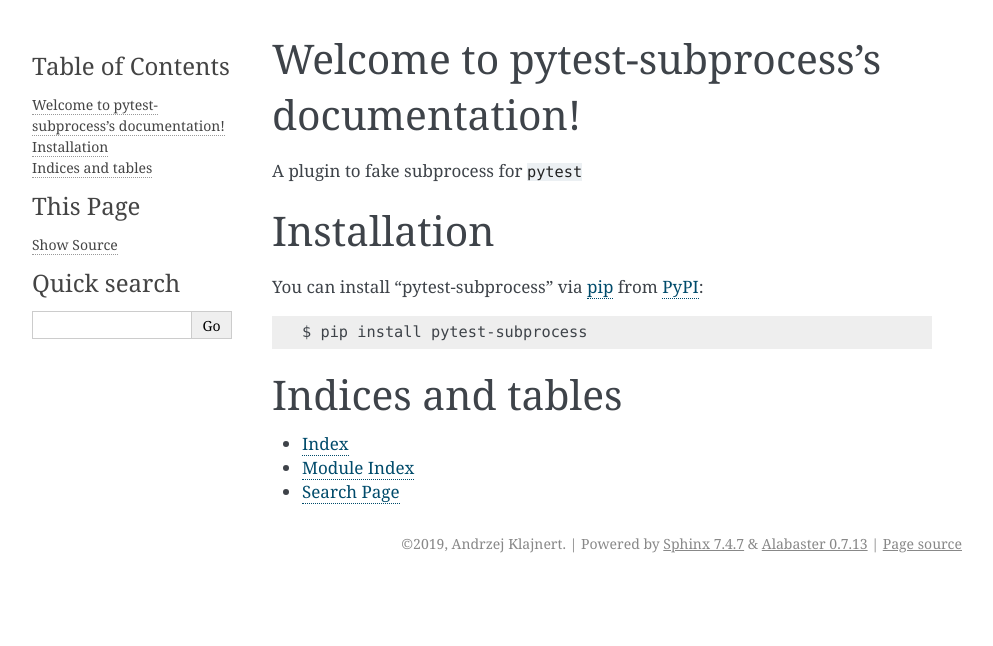
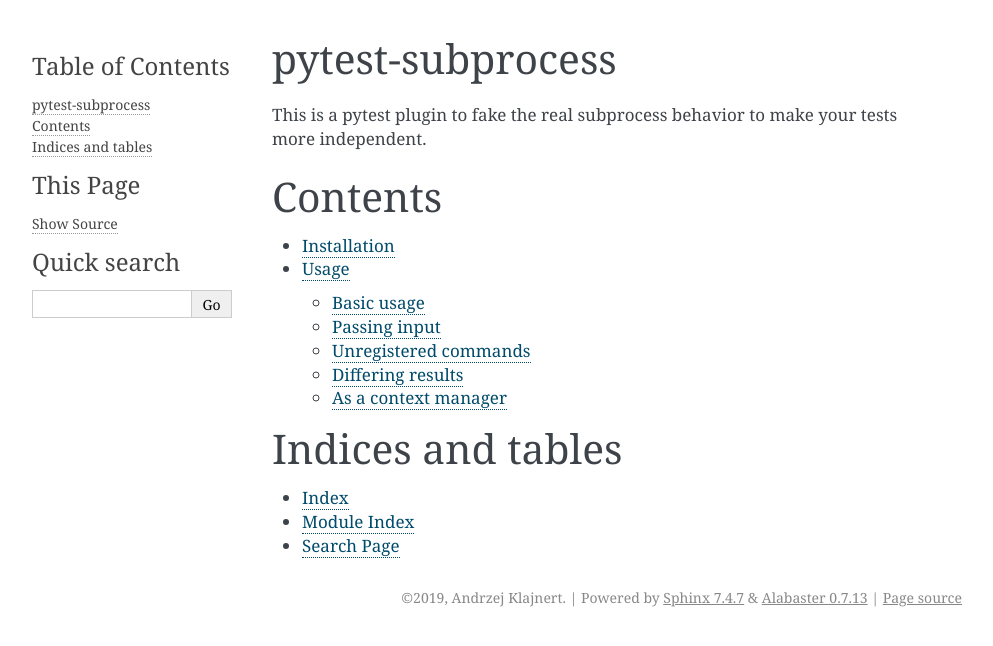
Before and after one commit to aklajnert/pytest-subprocess, a Sphinx documentation site: the page built from docs/index.rst, in a window 1280 px wide. Shown: the top 646 px of the page, without its empty margins (148-1141 px from the left). Built offline with Sphinx 7.4.7, drawn with Linux system fonts in a browser that asks for light colours; some of the changed lines change nothing that is shown.

Commit message:
Create contents.rst file with most of the documentation

```diff
--- /dev/null
+++ b/docs/contents.rst
@@ -0,0 +1,151 @@
+Installation
+============
+
+You can install ``pytest-subprocess`` via `pip`_ from `PyPI`_::
+
+    $ pip install pytest-subprocess
+
+
+Usage
+=====
+
+After plugin installation, the ``fake_subprocess`` fixture will become available. Use it to register
+subprocess results so you won't need to rely on the real processes. The plugin hooks on the
+``subprocess.Popen()``, which is the base for other subprocess functions. That makes the ``subproces.run()``,
+``subprocess.call()``, ``subprocess.check_call()`` and ``subprocess.check_output()`` methods also functional.
+
+
+Basic usage
+-----------
+
+The most important method is ``fake_process.register_subprocess()`` which allows defining the fake
+processes behavior.
+
+.. code-block:: python
+
+    def test_git(fake_process):
+        fake_process.register_subprocess(
+            ["git", "branch"], stdout=["* fake_branch", "  master"]
+        )
+
+        process = subprocess.Popen(
+            ["git", "branch"], stdout=subprocess.PIPE, universal_newlines=True
+        )
+        out, _ = process.communicate()
+
+        assert process.returncode == 0
+        assert out == "* fake_branch\n  master\n"
+
+Passing input
+-------------
+
+By default, if you use ``input`` argument to the ``Popen.communicate()`` method, it won't crash, but also
+won't do anything useful. By passing a function as ``stdin_callable`` argument for the
+``fake_process.register_subprocess()`` method you can specify the behavior based on the input. The function
+shall accept one argument, which will be the input data. If the function will return a dictionary with
+``stdout`` or ``stderr`` keys, its value will be appended to according stream.
+
+.. code-block:: python
+
+    def stdin_function(input):
+        return {"stdout": "This input was added: {data}".format(data=input.decode())}
+
+
+    fake_process.register_subprocess(
+        ["command"], stdout=[b"Just stdout"], stdin_callable=stdin_function,
+    )
+
+    process = subprocess.Popen(["command"], stdin=subprocess.PIPE, stdout=subprocess.PIPE,)
+    out, _ = process.communicate(input=b"sample input")
+
+    assert out.splitlines() == [b"Just stdout", b"This input was added: sample input"]
+
+Unregistered commands
+---------------------
+
+By default, when the ``fake_process`` fixture is being used, any attempt to run subprocess that has
+not been registered will raise the ``ProcessNotRegisteredError`` exception. To allow it, use
+``fake_process.allow_unregistered(True)``, which will execute all unregistered processes with
+real ``subprocess``, or use ``fake_process.pass_command("command")`` to allow just a single command.
+
+.. code-block:: python
+
+    def test_real_process(fake_process):
+        with pytest.raises(pytest_subprocess.ProcessNotRegisteredError):
+            # this will fail, as "ls" command is not registered
+            subprocess.call("ls")
+
+        fake_process.pass_command("ls")
+        # now it should be fine
+        assert subprocess.call("ls") == 0
+
+        # allow all commands to be called by real subprocess
+        fake_process.allow_unregistered(True)
+        assert subprocess.call(["ls", "-l"]) == 0
+
+
+Differing results
+-----------------
+
+Each ``register_subprocess()`` or ``pass_command()`` method call will register only one command
+execution. You can call those methods multiple times, to change the faked output on each subprocess
+run. When you call subprocess more times than registered command, the ``ProcessNotRegisteredError``
+will be raised. To prevent that, call ``fake_process.keep_last_process(True)``, which will keep the
+last registered process forever.
+
+.. code-block:: python
+
+    def test_different_output(fake_process):
+        # register process with output changing each execution
+        fake_process.register_subprocess("test", stdout="first execution")
+        # the second execution will return non-zero exit code
+        fake_process.register_subprocess("test", stdout="second execution", returncode=1)
+
+        assert subprocess.check_output("test") == b"first execution\n"
+        second_process = subprocess.run("test", stdout=subprocess.PIPE)
+        assert second_process.stdout == b"second execution\n"
+        assert second_process.returncode == 1
+
+        # 3rd time shall raise an exception
+        with pytest.raises(pytest_subprocess.ProcessNotRegisteredError):
+            subprocess.check_call("test")
+
+        # now, register two processes once again, but the last one will be kept forever
+        fake_process.register_subprocess("test", stdout="first execution")
+        fake_process.register_subprocess("test", stdout="second execution")
+        fake_process.keep_last_process(True)
+
+        # now the processes can be called forever
+        assert subprocess.check_output("test") == b"first execution\n"
+        assert subprocess.check_output("test") == b"second execution\n"
+        assert subprocess.check_output("test") == b"second execution\n"
+        assert subprocess.check_output("test") == b"second execution\n"
+
+
+As a context manager
+--------------------
+
+The ``fake_process`` fixture provides ``context()`` method that allows us to use it as a context manager.
+It can be used to limit the scope when a certain command is allowed, e.g. to make sure that the code
+doesn't want to execute it somewhere else.
+
+.. code-block:: python
+
+    def test_context_manager(fake_process):
+        with pytest.raises(pytest_subprocess.ProcessNotRegisteredError):
+            # command not registered, so will raise an exception
+            subprocess.check_call("test")
+
+        with fake_process.context() as nested_process:
+            nested_process.register_subprocess("test", occurrences=3)
+            # now, we can call the command 3 times without error
+            assert subprocess.check_call("test") == 0
+            assert subprocess.check_call("test") == 0
+
+        # the command was called 2 times, so one occurrence left, but since the
+        # context manager has been left, it is not registered anymore
+        with pytest.raises(pytest_subprocess.ProcessNotRegisteredError):
+            subprocess.check_call("test")
+
+.. _`pip`: https://pypi.org/project/pip/
+.. _`PyPI`: https://pypi.org/project
--- a/docs/index.rst
+++ b/docs/index.rst
@@ -3,21 +3,17 @@
    You can adapt this file completely to your liking, but it should at least
    contain the root `toctree` directive.
 
-Welcome to pytest-subprocess's documentation!
-=============================================
+pytest-subprocess
+=================
+
+This is a pytest plugin to fake the real subprocess behavior to make your tests more independent.
+
+Contents
+========
 
 .. toctree::
-   :maxdepth: 2
-   :caption: Contents:
 
-A plugin to fake subprocess for ``pytest``
-
-Installation
-============
-
-You can install "pytest-subprocess" via `pip`_ from `PyPI`_::
-
-    $ pip install pytest-subprocess
+   contents
 
 
 
```
